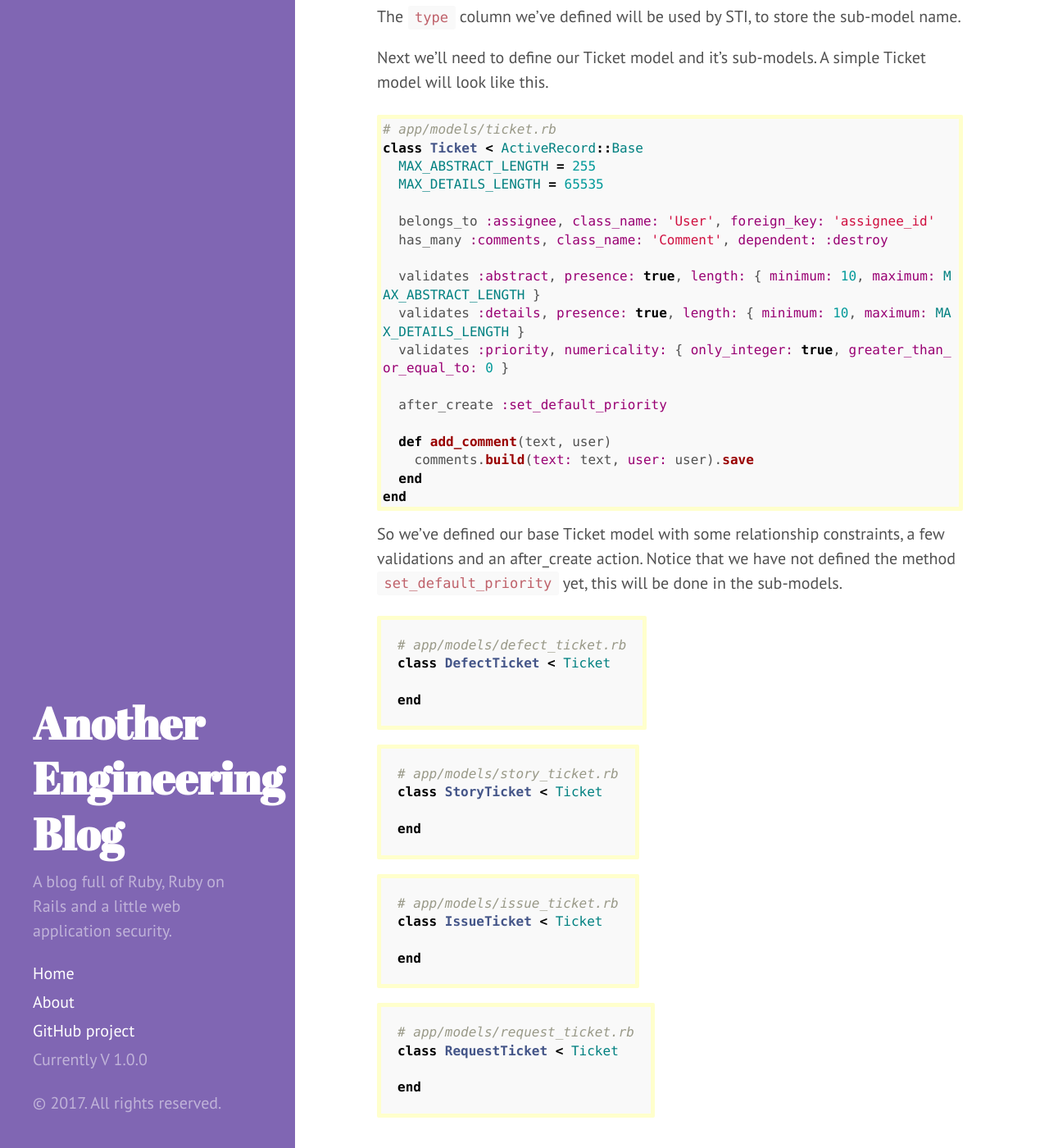
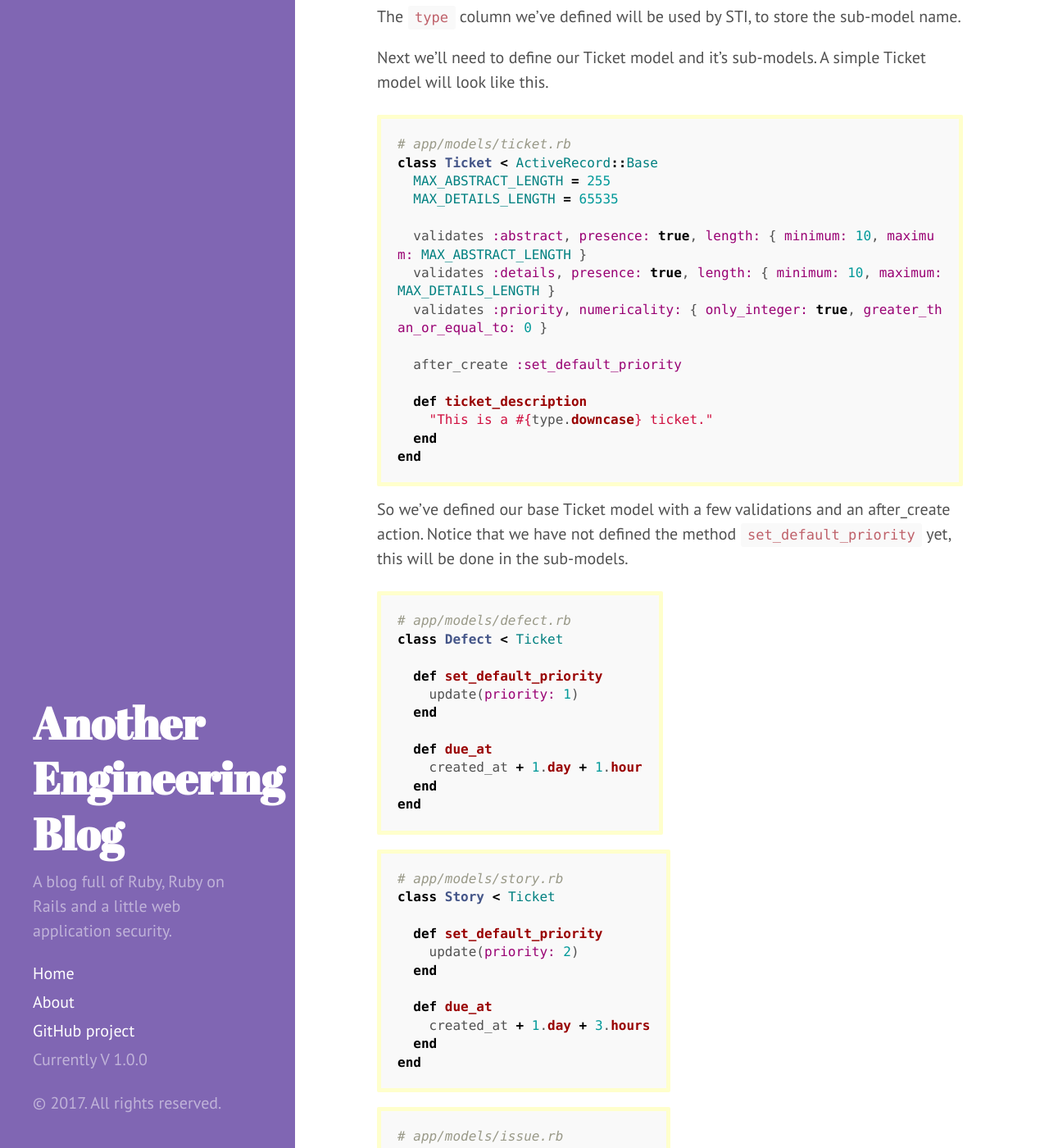
Before and after one commit to WillHennessey/WillHennessey.github.io, a Jekyll site: the page built from _posts/2017-08-21-single-table-inheritance-with-rails.md, in a window 1280 px wide and 1400 px high, scrolled down 1454 px. Shown: the whole window at 82% size. Built offline with Jekyll 4.4.1, drawn with Linux system fonts in a browser that asks for light colours; comment, search, counter and statistics services are not loaded; some of the changed text lies outside the part shown.

Commit message:
Adding to draft

```diff
--- a/_posts/2017-08-21-single-table-inheritance-with-rails.md
+++ b/_posts/2017-08-21-single-table-inheritance-with-rails.md
@@ -54,15 +54,12 @@ The `type` column we've defined will be used by STI, to store the sub-model name
 Next we'll need to define our Ticket model and it's sub-models.
 A simple Ticket model will look like this.
 
-<div class = "block-code">
+<div class = "block-code-expanded">
 {% highlight ruby %}
 # app/models/ticket.rb
 class Ticket < ActiveRecord::Base
   MAX_ABSTRACT_LENGTH = 255
   MAX_DETAILS_LENGTH = 65535
-
-  belongs_to :assignee, class_name: 'User', foreign_key: 'assignee_id'
-  has_many :comments, class_name: 'Comment', dependent: :destroy
 
   validates :abstract, presence: true, length: { minimum: 10, maximum: MAX_ABSTRACT_LENGTH }
   validates :details, presence: true, length: { minimum: 10, maximum: MAX_DETAILS_LENGTH }
@@ -70,48 +67,95 @@ class Ticket < ActiveRecord::Base
 
   after_create :set_default_priority
 
-  def add_comment(text, user)
-    comments.build(text: text, user: user).save
+  def ticket_description
+    "This is a #{type.downcase} ticket."
   end
 end
 {% endhighlight %}
 </div>
 
-So we've defined our base Ticket model with some relationship constraints, a few validations and an after_create action.
+So we've defined our base Ticket model with a few validations and an after_create action.
 Notice that we have not defined the method `set_default_priority` yet, this will be done in the sub-models.
 
 <div class = "block-code-expanded">
 {% highlight ruby %}
-# app/models/defect_ticket.rb
-class DefectTicket < Ticket
+# app/models/defect.rb
+class Defect < Ticket
 
+  def set_default_priority
+    update(priority: 1)
+  end
+
+  def due_at
+    created_at + 1.day + 1.hour
+  end
 end
 {% endhighlight %}
 </div>
 
 <div class = "block-code-expanded">
 {% highlight ruby %}
-# app/models/story_ticket.rb
-class StoryTicket < Ticket
+# app/models/story.rb
+class Story < Ticket
 
+  def set_default_priority
+    update(priority: 2)
+  end
+
+  def due_at
+    created_at + 1.day + 3.hours
+  end
 end
 {% endhighlight %}
 </div>
 
 <div class = "block-code-expanded">
 {% highlight ruby %}
-# app/models/issue_ticket.rb
-class IssueTicket < Ticket
+# app/models/issue.rb
+class Issue < Ticket
 
+  def set_default_priority
+    update(priority: 3)
+  end
+
+  def due_at
+    created_at + 1.day + 6.hours
+  end
 end
 {% endhighlight %}
 </div>
 
 <div class = "block-code-expanded">
 {% highlight ruby %}
-# app/models/request_ticket.rb
-class RequestTicket < Ticket
+# app/models/request.rb
+class Request < Ticket
 
+  def set_default_priority
+    update(priority: 4)
+  end
+
+  def due_at
+    created_at + 1.day + 12.hours
+  end
 end
 {% endhighlight %}
 </div>
+
+All of the sub-models we've defined have a unique implementation of the `set_default_priority` function.
+This is to illustrate that by using STI we can have sub-models share the same database table, yet have behave differently.
+
+Using the rails console we test that STI is working as expected.
+<div class = "block-code-expanded">
+{% highlight ruby %}
+# Open the console by typing 'rails console' in your terminal
+ticket = Ticket.create(abstract: 'Testing abstract',
+                       details: 'Testing details',
+                       type: 'Defect')
+
+puts ticket.description
+=> "This is a defect ticket"
+
+puts ticket.priority
+=> "1"
+{% endhighlight %}
+</div>
```
Also changed, not shown: other parts of _posts/2017-08-21-single-table-inheritance-with-rails.md (+1 -1 lines).
